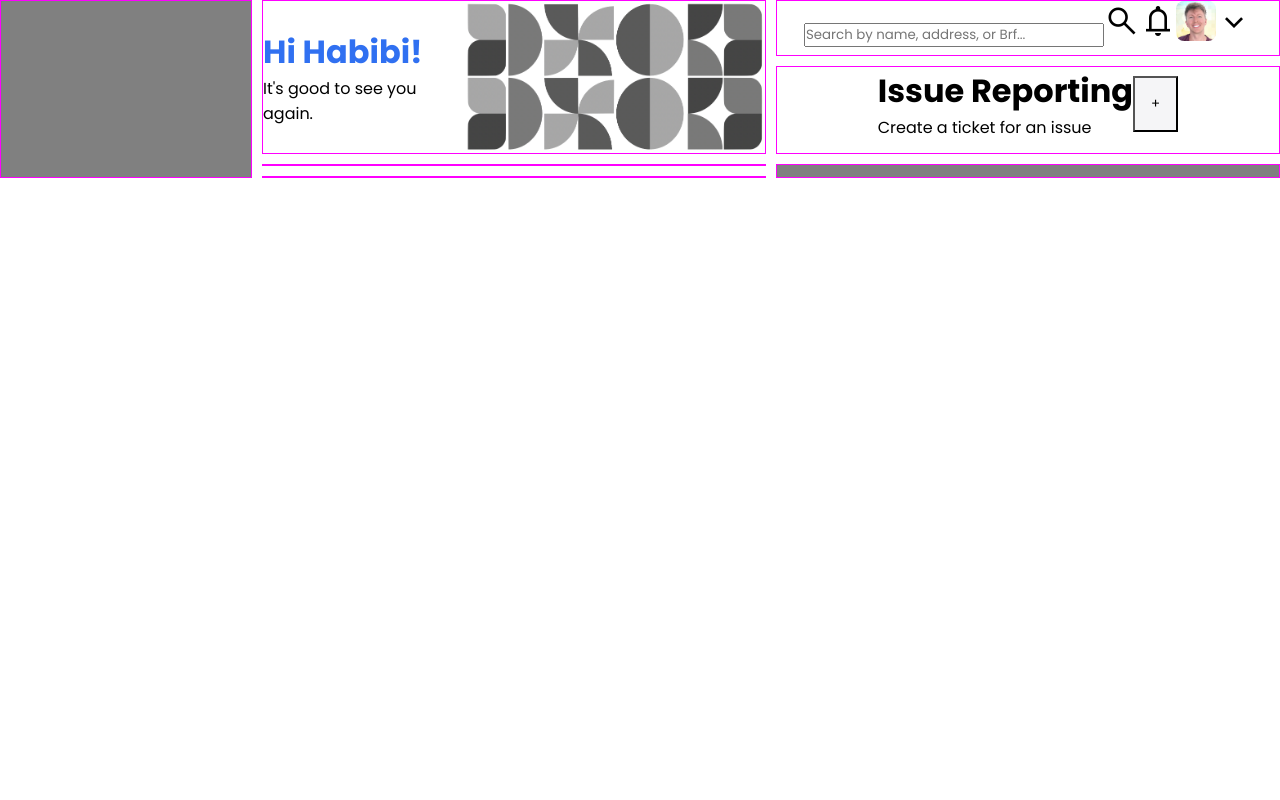
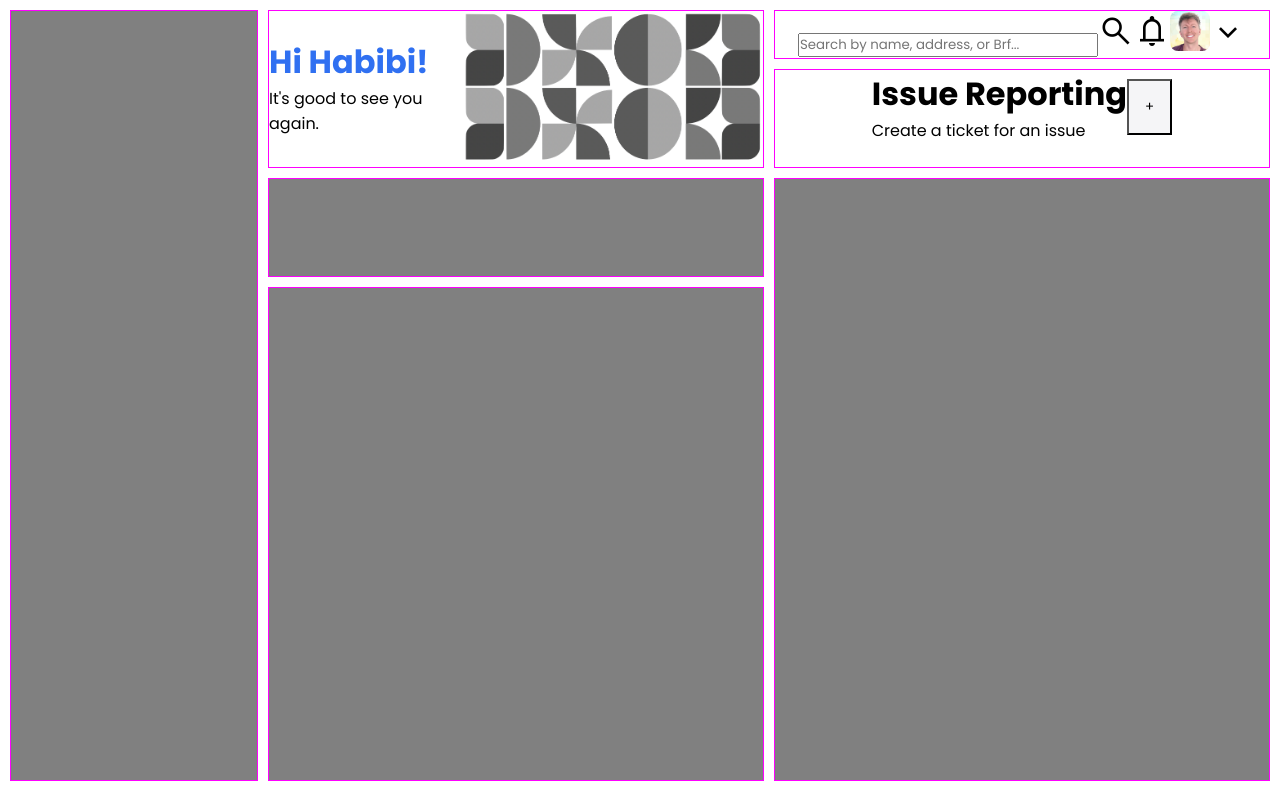
Before and after one commit to FredrikRidderfalk/odevo-issue-management-app, an Angular app: page / in a window 1280 px wide. Built offline with nearby package versions, Linux system fonts and the light colour scheme.

Commit message:
update grid areas

```diff
--- a/src/app/app.component.sass
+++ b/src/app/app.component.sass
@@ -35,6 +35,8 @@
         border: 1px solid magenta
     .grid-container
         display: grid
-        grid-template-areas: "menu welcome nav" "menu welcome report" "menu welcome report" "menu tasks upcoming" "menu stats upcoming"
+        margin: 10px
+        grid-template-areas: "menu welcome nav" "menu welcome report" "menu tasks upcoming" "menu stats upcoming"
         grid-gap: 10px
         grid-template-columns: 1fr 2fr 2fr
+        grid-template-rows: 1fr 2fr 2fr 10fr
```
